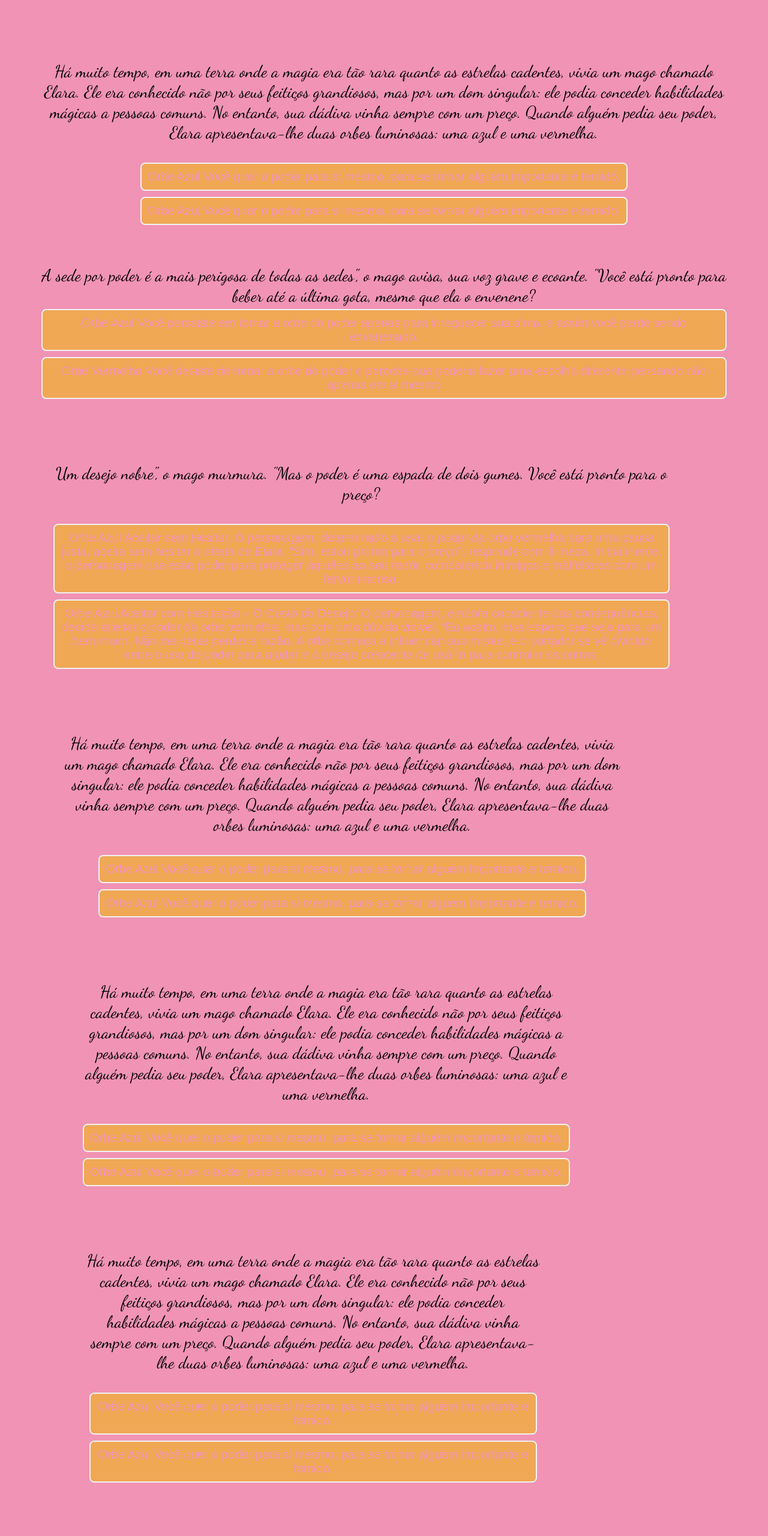
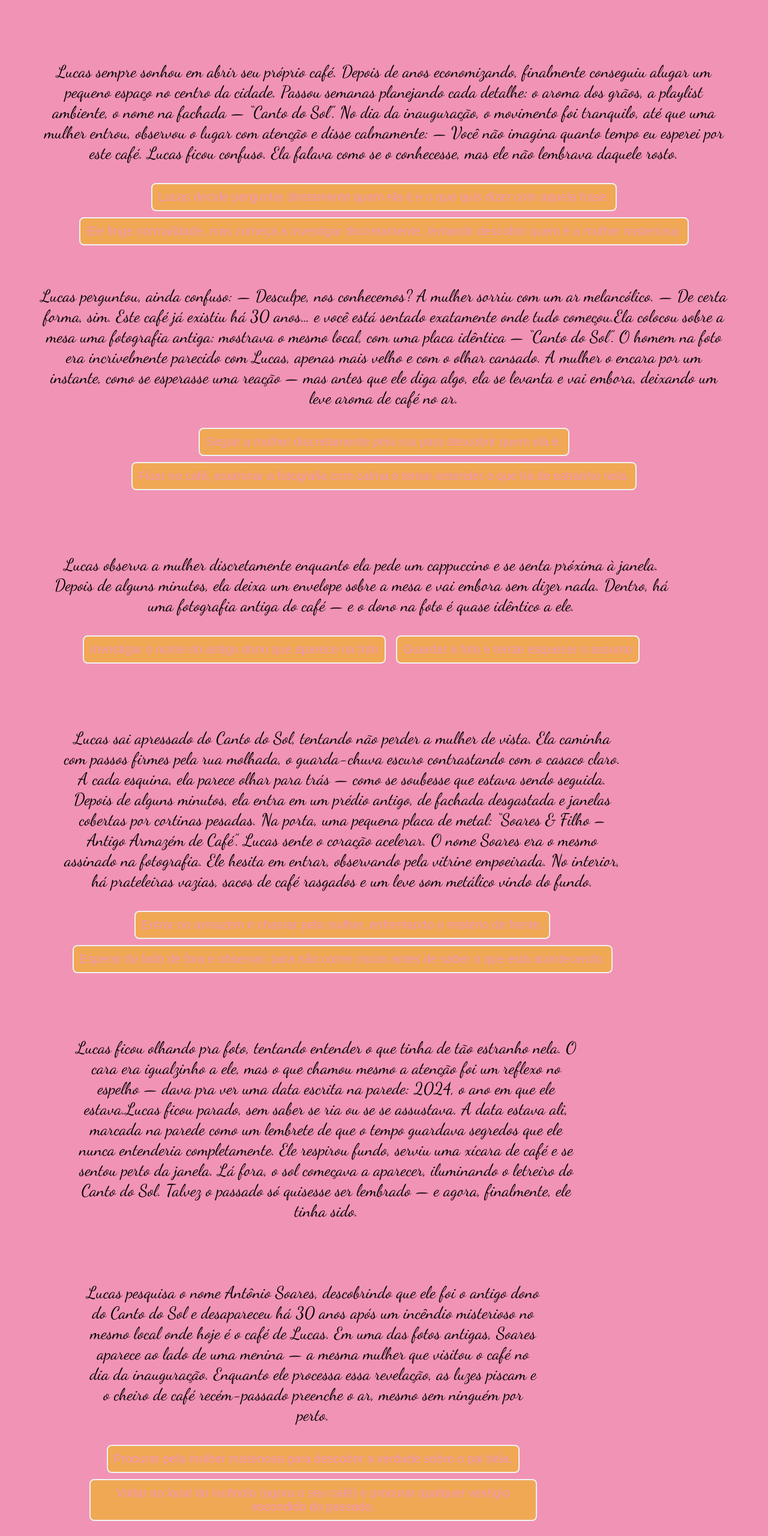
Before and after one commit to abigailtavares-ops/minha-historia, a plain HTML site: page index.html in a window 1280 px wide. Shown: the top 2560 px of the page at 60% size. Drawn offline with Linux system fonts and the light colour scheme.

Commit message:
Add files via upload

```diff
--- a/index.html
+++ b/index.html
@@ -12,70 +12,130 @@
 
         <div class="passo ativo" id="passo-0">
             <img src="" alt="">
-            <p> Há muito tempo, em uma terra onde a magia era tão rara quanto as estrelas cadentes, vivia um mago chamado Elara. Ele era conhecido não por seus feitiços grandiosos, mas por um dom singular: ele podia conceder habilidades mágicas a pessoas comuns. No entanto, sua dádiva vinha sempre com um preço. Quando alguém pedia seu poder, Elara apresentava-lhe duas orbes luminosas: uma azul e uma vermelha. </p>
-            <button class="btn-proximo" data-proximo="1"> Orbe Azul
-                Você quer o poder para si mesmo, para se tornar alguém importante e temido. </button>
-            <button class="btn-proximo" data-proximo="2"> Orbe Azul
-                Você quer o poder para si mesmo, para se tornar alguém importante e temido. </button>
+            <p> Lucas sempre sonhou em abrir seu próprio café. Depois de anos economizando, finalmente conseguiu alugar um pequeno espaço no centro da cidade. Passou semanas planejando cada detalhe: o aroma dos grãos, a playlist ambiente, o nome na fachada — “Canto do Sol”. No dia da inauguração, o movimento foi tranquilo, até que uma mulher entrou, observou o lugar com atenção e disse calmamente:
+          — Você não imagina quanto tempo eu esperei por este café.
+           Lucas ficou confuso. Ela falava como se o conhecesse, mas ele não lembrava daquele rosto. </p>
+            <button class="btn-proximo" data-proximo="1">
+         Lucas decide perguntar diretamente quem ela é e o que quis dizer com aquela frase. </button>
+            <button class="btn-proximo" data-proximo="2"> Ele finge normalidade, mas começa a investigar discretamente, tentando descobrir quem é a mulher misteriosa. </button>
         </div>
 
         <div class=""passo id="passo-1">
             <img src="" alt="">
-            <p> A sede por poder é a mais perigosa de todas as sedes", o mago avisa, sua voz grave e ecoante. "Você está pronto para beber até a última gota, mesmo que ela o envenene?
-            <button class="btn-proximo" data-proximo="3"> Orbe Azul
-                Você perssiste em tomar a orbe do poder apenas para inrequecer  sua alma, e assim você perde sendo envenenado.
-            <button class="btn-proximo" data-proximo="4"> Orbe Vermelha
-                Você desiste de tomar a orbe do poder e percebe que poderia fazer uma escolha diferente pensando não apenas em si mesmo</button>
+            <p> Lucas perguntou, ainda confuso:
+          — Desculpe, nos conhecemos?
+         A mulher sorriu com um ar melancólico.
+         — De certa forma, sim. Este café já existiu há 30 anos… e você está sentado exatamente onde tudo começou.Ela colocou sobre a mesa uma fotografia antiga: mostrava o mesmo local, com uma placa idêntica — “Canto do Sol”. O homem na foto era incrivelmente parecido com Lucas, apenas mais velho e com o olhar cansado. A mulher o encara por um instante, como se esperasse uma reação — mas antes que ele diga algo, ela se levanta e vai embora, deixando um leve aroma de café no ar. </p>
+           <button class="btn-proximo" data-proximo="1"> Seguir a mulher discretamente pela rua para descobrir quem ela é. </button>
+         <button class="btn-proximo" data-proximo="4"> Ficar no café, examinar a fotografia com calma e tentar entender o que há de estranho nela. </button>
         </div>
 
         <main>
 
             <div class="passo ativo" id="passo-2">
                 <img src="" alt="">
-                <p> Um desejo nobre", o mago  murmura. "Mas o poder é uma espada de dois gumes. Você está pronto para o preço? </p>
-                <button class="btn-proximo" data-proximo="1"> Orbe Azul
-                    Aceitar sem Hesitar.
-                 O personagem, determinado a usar o poder da orbe vermelha para uma causa justa, aceita sem hesitar a oferta de Elara. “Sim, estou pronto para o preço”, responde com firmeza.
-                 Inicialmente, o personagem usa esse poder para proteger aqueles ao seu redor, combatendo inimigos e malfeitores com um fervor imenso. </button>
-                <button class="btn-proximo" data-proximo="2"> Orbe Azul
-                    Aceitar com Hesitação – O Custo do Desejo:
-                    O personagem, embora consciente das consequências, decide aceitar o poder da orbe vermelha, mas com uma dúvida visível. “Eu aceito, mas espero que seja para um bem maior. Não me deixe perder a razão.
-                    A orbe começa a influenciar sua mente, e o portador se vê dividido entre o uso do poder para ajudar e o desejo crescente de usá-lo para controlar os outros. </button>
+                <p> Lucas observa a mulher discretamente enquanto ela pede um cappuccino e se senta próxima à janela. Depois de alguns minutos, ela deixa um envelope sobre a mesa e vai embora sem dizer nada. Dentro, há uma fotografia antiga do café — e o dono na foto é quase idêntico a ele. </p>
+                <button class="btn-proximo" data-proximo="1"> Investigar o nome do antigo dono que aparece na foto </button>
+                <button class="btn-proximo" data-proximo="2"> Guardar a foto e tentar esquecer o assunto </button>
             </div>
 
             <main>
 
                 <div class="passo ativo" id="passo-3">
                     <img src="" alt="">
-                    <p> Há muito tempo, em uma terra onde a magia era tão rara quanto as estrelas cadentes, vivia um mago chamado Elara. Ele era conhecido não por seus feitiços grandiosos, mas por um dom singular: ele podia conceder habilidades mágicas a pessoas comuns. No entanto, sua dádiva vinha sempre com um preço. Quando alguém pedia seu poder, Elara apresentava-lhe duas orbes luminosas: uma azul e uma vermelha. </p>
-                    <button class="btn-proximo" data-proximo="1"> Orbe Azul
-                        Você quer o poder para si mesmo, para se tornar alguém importante e temido. </button>
-                    <button class="btn-proximo" data-proximo="2"> Orbe Azul
-                        Você quer o poder para si mesmo, para se tornar alguém importante e temido. </button>
+                    <p> Lucas sai apressado do Canto do Sol, tentando não perder a mulher de vista. Ela caminha com passos firmes pela rua molhada, o guarda-chuva escuro contrastando com o casaco claro. A cada esquina, ela parece olhar para trás — como se soubesse que estava sendo seguida.
+                 Depois de alguns minutos, ela entra em um prédio antigo, de fachada desgastada e janelas cobertas por cortinas pesadas. Na porta, uma pequena placa de metal: “Soares & Filho – Antigo Armazém de Café”.
+                 Lucas sente o coração acelerar. O nome Soares era o mesmo assinado na fotografia.
+                  Ele hesita em entrar, observando pela vitrine empoeirada. No interior, há prateleiras vazias, sacos de café rasgados e um leve som metálico vindo do fundo. </p>
+                <button class="btn-proximo" data-proximo="1"> Entrar no armazém e chamar pela mulher, enfrentando o mistério de frente. </button>
+                <button class="btn-proximo" data-proximo="2"> Esperar do lado de fora e observar, para não correr riscos antes de saber o que está acontecendo. </button>
+            </div>
                 </div>
 
                 <main>
 
                     <div class="passo ativo" id="passo-4">
                         <img src="" alt="">
-                        <p> Há muito tempo, em uma terra onde a magia era tão rara quanto as estrelas cadentes, vivia um mago chamado Elara. Ele era conhecido não por seus feitiços grandiosos, mas por um dom singular: ele podia conceder habilidades mágicas a pessoas comuns. No entanto, sua dádiva vinha sempre com um preço. Quando alguém pedia seu poder, Elara apresentava-lhe duas orbes luminosas: uma azul e uma vermelha. </p>
-                        <button class="btn-proximo" data-proximo="1"> Orbe Azul
-                            Você quer o poder para si mesmo, para se tornar alguém importante e temido. </button>
-                        <button class="btn-proximo" data-proximo="2"> Orbe Azul
-                            Você quer o poder para si mesmo, para se tornar alguém importante e temido. </button>
+                        <p> Lucas ficou olhando pra foto, tentando entender o que tinha de tão estranho nela. O cara era igualzinho a ele, mas o que chamou mesmo a atenção foi um reflexo no espelho — dava pra ver uma data escrita na parede: 2024, o ano em que ele estava.Lucas ficou parado, sem saber se ria ou se se assustava. A data estava ali, marcada na parede como um lembrete de que o tempo guardava segredos que ele nunca entenderia completamente.
+                     Ele respirou fundo, serviu uma xícara de café e se sentou perto da janela. Lá fora, o sol começava a aparecer, iluminando o letreiro do Canto do Sol.
+                     Talvez o passado só quisesse ser lembrado — e agora, finalmente, ele tinha sido. </p>
                     </div>
 
                     <main>
 
                         <div class="passo ativo" id="passo-5">
                             <img src="" alt="">
-                            <p> Há muito tempo, em uma terra onde a magia era tão rara quanto as estrelas cadentes, vivia um mago chamado Elara. Ele era conhecido não por seus feitiços grandiosos, mas por um dom singular: ele podia conceder habilidades mágicas a pessoas comuns. No entanto, sua dádiva vinha sempre com um preço. Quando alguém pedia seu poder, Elara apresentava-lhe duas orbes luminosas: uma azul e uma vermelha. </p>
-                            <button class="btn-proximo" data-proximo="1"> Orbe Azul
-                                Você quer o poder para si mesmo, para se tornar alguém importante e temido. </button>
-                            <button class="btn-proximo" data-proximo="2"> Orbe Azul
-                                Você quer o poder para si mesmo, para se tornar alguém importante e temido. </button>
+                            <p>Lucas pesquisa o nome Antônio Soares, descobrindo que ele foi o antigo dono do Canto do Sol e desapareceu há 30 anos após um incêndio misterioso no mesmo local onde hoje é o café de Lucas. Em uma das fotos antigas, Soares aparece ao lado de uma menina — a mesma mulher que visitou o café no dia da inauguração. Enquanto ele processa essa revelação, as luzes piscam e o cheiro de café recém-passado preenche o ar, mesmo sem ninguém por perto. </p>
+                        <button class="btn-proximo" data-proximo="1"> Procurar pela mulher misteriosa para descobrir a verdade sobre o pai dela. </button>
+                        <button class="btn-proximo" data-proximo="2"> Voltar ao local do incêndio (agora o seu café) e procurar qualquer vestígio escondido do passado. </button>
                         </div>
 
+                        <main>
+
+
+                    <main>
+
+                        <div class="passo ativo" id="passo-5">
+                            <img src="" alt="">
+                            <p> Lucas guardou a fotografia em uma gaveta e trancou-a sem olhar para trás. Decidiu que algumas histórias deveriam permanecer no passado.
+                         Nos dias seguintes, o café voltou à rotina, com risadas, música leve e o aroma familiar de grãos torrados. Ainda assim, às vezes, quando o sol atravessava a vidraça no fim da tarde, ele jurava ver uma silhueta refletida no espelho — a de um homem muito parecido consigo, sorrindo em silêncio, como quem finalmente descansava. </p>
+                        </div>
+
+                        <main>
+
+                    <div class="passo ativo" id="passo-4">
+                        <img src="" alt="">
+                        <p> Lucas pesquisa o nome Antônio Soares, descobrindo que ele foi o antigo dono do Canto do Sol e desapareceu há 30 anos após um incêndio misterioso no mesmo local onde hoje é o café de Lucas. Em uma das fotos antigas, Soares aparece ao lado de uma menina — a mesma mulher que visitou o café no dia da inauguração. Enquanto ele processa essa revelação, as luzes piscam e o cheiro de café recém-passado preenche o ar, mesmo sem ninguém por perto. </p>
+                        <button class="btn-proximo" data-proximo="1"> Procurar pela mulher misteriosa para descobrir a verdade sobre o pai dela. </button>
+                        <button class="btn-proximo" data-proximo="2"> Voltar ao local do incêndio (agora o seu café) e procurar qualquer vestígio escondido do passado. </button>
+                    </div>
+
+                    <main>
+
+                        <div class="passo ativo" id="passo-5">
+                            <img src="" alt="">
+                            <p> Lucas guardou a fotografia em uma gaveta e trancou-a sem olhar para trás. Decidiu que algumas histórias deveriam permanecer no passado.
+                         Nos dias seguintes, o café voltou à rotina, com risadas, música leve e o aroma familiar de grãos torrados. Ainda assim, às vezes, quando o sol atravessava a vidraça no fim da tarde, ele jurava ver uma silhueta refletida no espelho — a de um homem muito parecido consigo, sorrindo em silêncio, como quem finalmente descansava. </p>
+                        </div>
+
+                        <main>
+
+                    <div class="passo ativo" id="passo-4">
+                        <img src="" alt="">
+                        <p> Lucas empurrou a porta e entrou no armazém escuro. O cheiro de café antigo ainda pairava no ar. Chamou por ela, e uma voz suave respondeu do fundo:
+                      — Você encontrou o que ele queria que fosse lembrado.
+                      A mulher sorriu, e por um instante, a luz atravessou as janelas empoeiradas, revelando a foto antiga presa na parede — agora com os dois, lado a lado. O passado, enfim, tinha se fechado. </p>
+                    </div>
+
+                    <main>
+
+                        <div class="passo ativo" id="passo-5">
+                            <img src="" alt="">
+                            <p>Lucas ficou parado do outro lado da rua, observando pela vitrine suja. A mulher acendeu uma pequena lanterna e colocou algo sobre uma mesa coberta de pó — parecia uma foto, ou talvez uma carta.
+                         Minutos depois, ela apagou a luz e foi embora. Quando Lucas criou coragem pra atravessar, o lugar estava vazio. Só restava o cheiro de café fresco, como se alguém ainda estivesse ali. </p>
+                        </div>
+
+
+                        <main>
+
+                        <div class="passo ativo" id="passo-5">
+                            <img src="" alt="">
+                            <p> Lucas conseguiu encontrá-la em uma praça antiga, com uma xícara nas mãos e o olhar distante.
+                          — Meu pai acreditava que o Canto do Sol era mais do que um café — disse ela. — Era um símbolo de recomeço.
+                         Ela sorriu, entregando-lhe o diário do pai.
+                         — Agora ele é seu. Continue o que ele começou.
+                         E quando ela foi embora, o sol apareceu, dourando as ruas. Lucas entendeu: o mistério nunca foi sobre o passado, mas sobre continuar o legado. </p>
+                        </div>
+
+
+                        <main>
+
+                        <div class="passo ativo" id="passo-5">
+                            <img src="" alt="">
+                            <p> À noite, o café estava silencioso. Lucas acendeu a lanterna e começou a bater nas paredes antigas. Atrás de uma delas, encontrou uma pequena caixa de metal coberta de fuligem. Dentro, havia uma foto queimada e uma frase escrita à mão:
+                         “O Canto do Sol nunca morre — apenas espera para ser reaceso.”
+                         Ele fechou a caixa, olhou em volta e percebeu que o lugar, de algum jeito, estava vivo outra vez. </p>
+                        </div>
 
 
 
```
